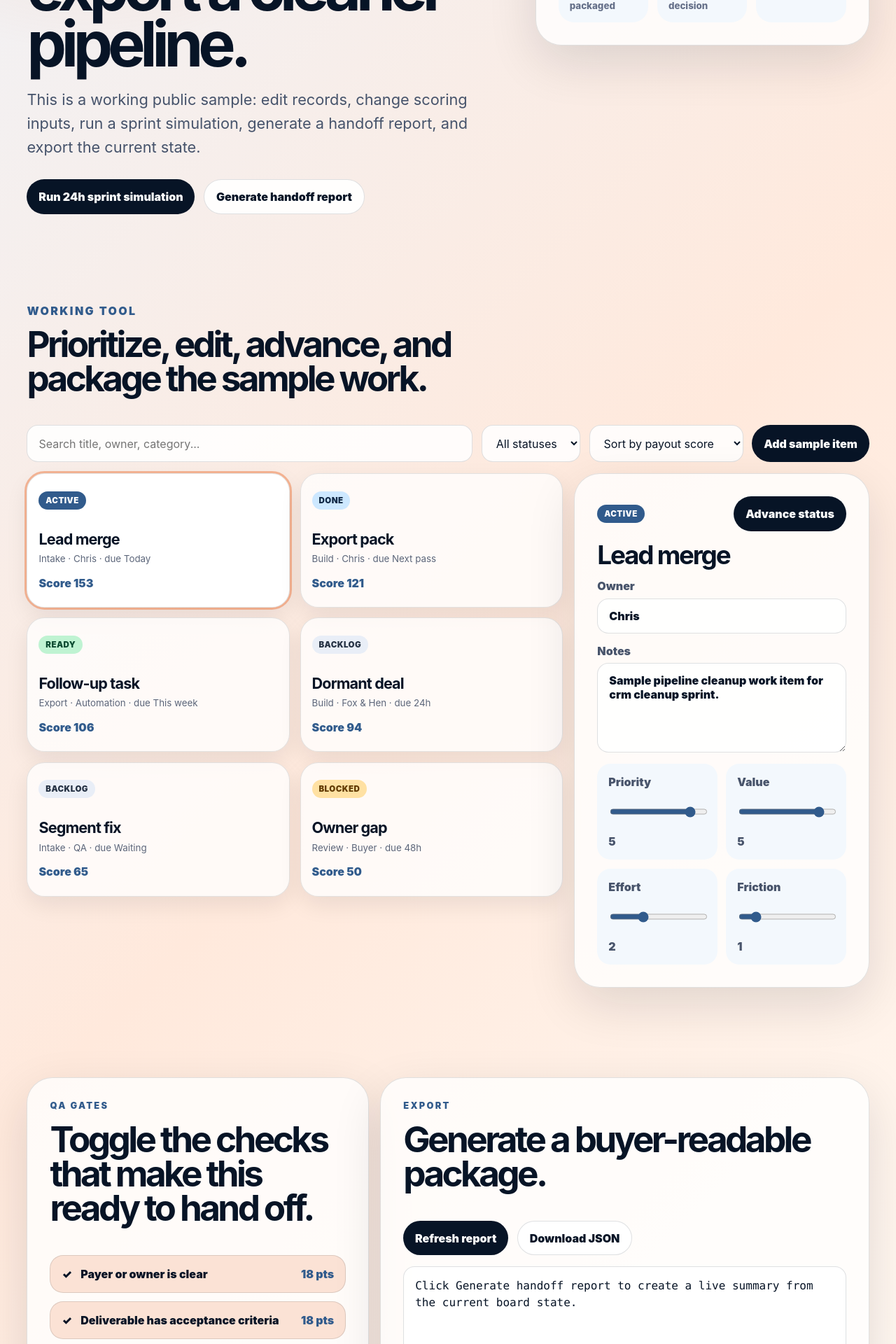
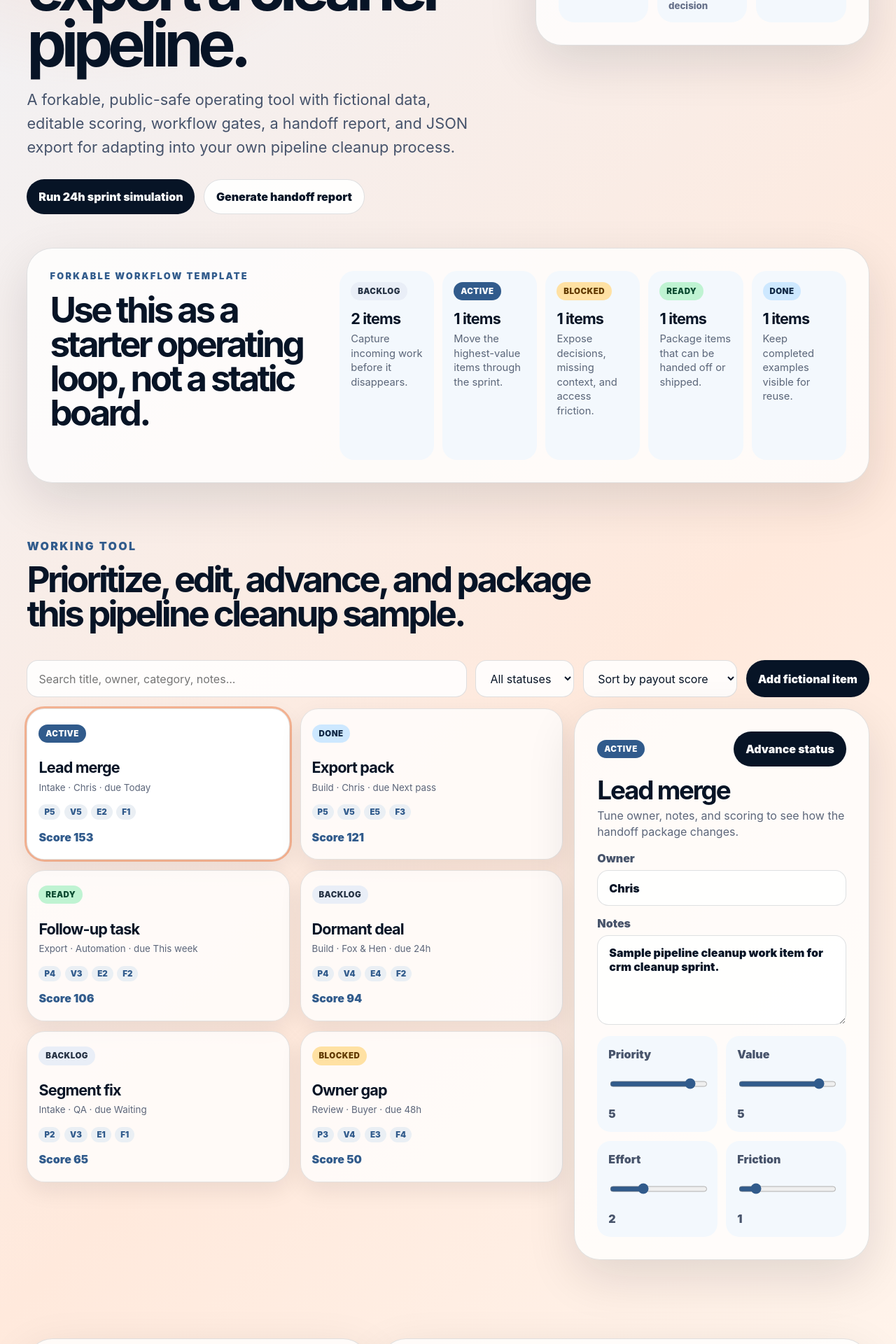
Before and after one commit to foxandhenllc/foxhen-mini-crm-rescue, a React (Vite) app: page / in a window 1280 px wide. Shown: the part 700-2620 px from the top of the page at 70% size. Built offline with nearby package versions, Linux system fonts and the light colour scheme.

Commit message:
Strengthen public showcase workflow demo

```diff
--- a/src/App.tsx
+++ b/src/App.tsx
@@ -9,6 +9,14 @@ const statusLabels: Record<ItemStatus, string> = {
   blocked: "Blocked",
   ready: "Ready",
   done: "Done",
+};
+
+const stageCopy: Record<ItemStatus, string> = {
+  backlog: "Capture incoming work before it disappears.",
+  active: "Move the highest-value items through the sprint.",
+  blocked: "Expose decisions, missing context, and access friction.",
+  ready: "Package items that can be handed off or shipped.",
+  done: "Keep completed examples visible for reuse.",
 };
 
 function scoreItem(item: WorkItem) {
@@ -77,7 +85,7 @@ function App() {
       friction: 2,
       value: 4,
       due: "24h",
-      notes: "New sample item added from the live demo.",
+      notes: `New fictional ${sample.serviceLine.toLowerCase()} item added from the live demo.`,
     };
     setItems((current) => [item, ...current]);
     setSelectedId(item.id);
@@ -102,20 +110,24 @@ function App() {
   function generateReport() {
     const lines = [
       `${sample.title} handoff report`,
+      `Workflow: ${sample.serviceLine}`,
       `Readiness: ${readiness}%`,
-      `Top item: ${topItem.title} (${statusLabels[topItem.status]})`,
+      `Best next move: ${topItem.title} (${statusLabels[topItem.status]}, score ${scoreItem(topItem)})`,
       "",
       "Prioritized work:",
-      ...filteredItems.slice(0, 5).map((item, index) => `${index + 1}. ${item.title} — score ${scoreItem(item)}, owner ${item.owner}, due ${item.due}`),
+      ...filteredItems.slice(0, 5).map((item, index) => `${index + 1}. ${item.title} — ${item.category}, owner ${item.owner}, due ${item.due}, score ${scoreItem(item)}`),
       "",
-      "Open checks:",
-      ...checks.filter((check) => !check.passed).map((check) => `- ${check.label}`),
+      "Quality gates still open:",
+      ...(checks.filter((check) => !check.passed).map((check) => `- ${check.label}`).length ? checks.filter((check) => !check.passed).map((check) => `- ${check.label}`) : ["- None"]),
+      "",
+      "Fork notes:",
+      ...sample.deliverables.map((deliverable) => `- Keep: ${deliverable}`),
     ];
     setReport(lines.join("\n"));
   }
 
   function downloadJson() {
-    const payload = JSON.stringify({ generatedAt: new Date().toISOString(), readiness, items, checks }, null, 2);
+    const payload = JSON.stringify({ generatedAt: new Date().toISOString(), readiness, workflow: sample.serviceLine, items, checks, deliverables: sample.deliverables }, null, 2);
     const url = URL.createObjectURL(new Blob([payload], { type: "application/json" }));
     const link = document.createElement("a");
     link.href = url;
@@ -136,8 +148,9 @@ function App() {
         </a>
         <nav>
           <a href="#board">Board</a>
+          <a href="#template">Workflow</a>
           <a href="#inspector">Inspector</a>
-          <a className="nav-button" href={sample.repositoryUrl}>Repository</a>
+          <a className="nav-button" href={sample.repositoryUrl}>Fork repo</a>
         </nav>
       </header>
 
@@ -146,7 +159,7 @@ function App() {
           <div>
             <p className="service-line">{sample.serviceLine}</p>
             <h1>{sample.description}</h1>
-            <p className="lede">This is a working public sample: edit records, change scoring inputs, run a sprint simulation, generate a handoff report, and export the current state.</p>
+            <p className="lede">A forkable, public-safe operating tool with fictional data, editable scoring, workflow gates, a handoff report, and JSON export for adapting into your own {sample.subtitle} process.</p>
             <div className="hero-actions">
               <button type="button" className="primary-action" onClick={runSprintSimulation}>Run 24h sprint simulation</button>
               <button type="button" className="secondary-action" onClick={generateReport}>Generate handoff report</button>
@@ -159,21 +172,37 @@ function App() {
             </div>
             <div className="meter"><span style={{ width: `${readiness}%` }} /></div>
             <div className="metric-grid">
-              <article><span>Ready/done</span><strong>{readyCount}</strong><small>items packaged</small></article>
+              <article><span>Packaged</span><strong>{readyCount}</strong><small>ready or done</small></article>
               <article><span>Blocked</span><strong>{blockedCount}</strong><small>needs decision</small></article>
-              <article><span>Top score</span><strong>{scoreItem(topItem)}</strong><small>{topItem.title}</small></article>
+              <article><span>Best next</span><strong>{scoreItem(topItem)}</strong><small>{topItem.title}</small></article>
             </div>
           </aside>
+        </section>
+
+        <section id="template" className="template-strip">
+          <div>
+            <p className="service-line">Forkable workflow template</p>
+            <h2>Use this as a starter operating loop, not a static board.</h2>
+          </div>
+          <div className="stage-grid">
+            {statusOrder.map((status) => (
+              <article key={status}>
+                <span className={`status ${status}`}>{statusLabels[status]}</span>
+                <strong>{items.filter((item) => item.status === status).length} items</strong>
+                <p>{stageCopy[status]}</p>
+              </article>
+            ))}
+          </div>
         </section>
 
         <section id="board" className="board-layout">
           <div className="section-heading">
             <p>Working tool</p>
-            <h2>Prioritize, edit, advance, and package the sample work.</h2>
+            <h2>Prioritize, edit, advance, and package this {sample.subtitle} sample.</h2>
           </div>
 
           <div className="controls">
-            <input aria-label="Search work items" value={query} onChange={(event) => setQuery(event.target.value)} placeholder="Search title, owner, category..." />
+            <input aria-label="Search work items" value={query} onChange={(event) => setQuery(event.target.value)} placeholder="Search title, owner, category, notes..." />
             <select value={statusFilter} onChange={(event) => setStatusFilter(event.target.value as ItemStatus | "all")}>
               <option value="all">All statuses</option>
               {statusOrder.map((status) => <option key={status} value={status}>{statusLabels[status]}</option>)}
@@ -183,7 +212,7 @@ function App() {
               <option value="effort">Sort by fastest effort</option>
               <option value="friction">Sort by lowest friction</option>
             </select>
-            <button type="button" onClick={addWorkItem}>Add sample item</button>
+            <button type="button" onClick={addWorkItem}>Add fictional item</button>
           </div>
 
           <div className="work-grid">
@@ -193,6 +222,7 @@ function App() {
                   <span className={`status ${item.status}`}>{statusLabels[item.status]}</span>
                   <strong>{item.title}</strong>
                   <small>{item.category} · {item.owner} · due {item.due}</small>
+                  <div className="score-row"><span>P{item.priority}</span><span>V{item.value}</span><span>E{item.effort}</span><span>F{item.friction}</span></div>
                   <em>Score {scoreItem(item)}</em>
                 </button>
               ))}
@@ -204,6 +234,7 @@ function App() {
                 <button type="button" onClick={() => advanceItem(selected.id)}>Advance status</button>
               </div>
               <h3>{selected.title}</h3>
+              <p className="inspector-note">Tune owner, notes, and scoring to see how the handoff package changes.</p>
               <label>Owner<input value={selected.owner} onChange={(event) => updateItem(selected.id, { owner: event.target.value })} /></label>
               <label>Notes<textarea value={selected.notes} onChange={(event) => updateItem(selected.id, { notes: event.target.value })} /></label>
               <div className="slider-grid">
@@ -221,7 +252,7 @@ function App() {
         <section className="package-grid">
           <div className="checklist-card">
             <p className="service-line">QA gates</p>
-            <h2>Toggle the checks that make this ready to hand off.</h2>
+            <h2>Toggle the checks that make this workflow ready to reuse.</h2>
             <div className="check-list">
               {checks.map((check) => (
                 <button key={check.id} type="button" className={check.passed ? "check passed" : "check"} onClick={() => toggleCheck(check.id)}>
@@ -236,6 +267,9 @@ function App() {
           <div className="report-card">
             <p className="service-line">Export</p>
             <h2>Generate a buyer-readable package.</h2>
+            <ul className="deliverable-list">
+              {sample.deliverables.map((deliverable) => <li key={deliverable}>{deliverable}</li>)}
+            </ul>
             <div className="hero-actions">
               <button type="button" className="primary-action" onClick={generateReport}>Refresh report</button>
               <button type="button" className="secondary-action" onClick={downloadJson}>Download JSON</button>
--- a/src/data.ts
+++ b/src/data.ts
@@ -130,40 +130,40 @@ export const sample: {
   ],
   "checks": [
       {
-      "id": "payer",
-      "label": "Payer or owner is clear",
+          "id": "owner",
+          "label": "Lead owner and next step are clear",
           "passed": true,
           "weight": 18
       },
       {
-      "id": "deliverable",
-      "label": "Deliverable has acceptance criteria",
+          "id": "criteria",
+          "label": "Cleanup rule or merge decision is written",
           "passed": true,
           "weight": 18
       },
       {
-      "id": "friction",
-      "label": "Account/access friction is documented",
+          "id": "data",
+          "label": "Missing contact/data friction is documented",
           "passed": false,
           "weight": 14
       },
       {
           "id": "handoff",
-      "label": "Handoff package is generated",
+          "label": "Pipeline cleanup export is generated",
           "passed": false,
           "weight": 16
       },
       {
           "id": "reuse",
-      "label": "Repeatable pipeline note exists",
+          "label": "Repeatable CRM hygiene note exists",
           "passed": true,
           "weight": 12
       }
   ],
   "deliverables": [
-    "Ranked board",
-    "Editable item inspector",
-    "Readiness checklist",
-    "Exportable handoff report"
+      "Ranked CRM cleanup queue",
+      "Editable lead/deal inspector",
+      "Pipeline hygiene checklist",
+      "Exportable cleanup packet"
   ]
 };
--- a/src/styles.css
+++ b/src/styles.css
@@ -33,16 +33,16 @@ nav { display: flex; align-items: center; gap: .5rem; flex-wrap: wrap; justify-c
 nav a { padding: .8rem 1rem; border-radius: 999px; font-weight: 900; color: #2f3b51; }
 nav .nav-button { color: white; background: var(--ink); box-shadow: 0 12px 30px rgba(7,18,31,.2); }
 main { width: min(94vw, 1380px); margin: 0 auto; }
-.hero { min-height: 740px; display: grid; grid-template-columns: minmax(0,1fr) minmax(420px,.72fr); gap: clamp(2rem,5vw,5rem); align-items: center; padding: 8rem 0 4rem; }
+.hero { min-height: 700px; display: grid; grid-template-columns: minmax(0,1fr) minmax(420px,.72fr); gap: clamp(2rem,5vw,5rem); align-items: center; padding: 8rem 0 3rem; }
 .service-line { margin: 0 0 1rem; color: var(--accent); font-size: .8rem; font-weight: 950; letter-spacing: .18em; text-transform: uppercase; }
 h1, h2, h3, p { margin-top: 0; }
-h1 { margin-bottom: 1.4rem; font-size: clamp(3rem,7vw,6.7rem); line-height: .9; letter-spacing: -.08em; }
-.lede { max-width: 760px; color: #46536b; font-size: clamp(1.15rem,1.7vw,1.55rem); line-height: 1.55; }
+h1 { margin-bottom: 1.4rem; font-size: clamp(3rem,7vw,6.4rem); line-height: .9; letter-spacing: -.08em; }
+.lede { max-width: 780px; color: #46536b; font-size: clamp(1.15rem,1.7vw,1.5rem); line-height: 1.55; }
 .hero-actions { display: flex; flex-wrap: wrap; gap: .8rem; margin: 1.8rem 0 0; }
 .primary-action, .secondary-action, .controls button, .inspector button { min-height: 3.1rem; border: 0; border-radius: 999px; padding: 0 1.05rem; cursor: pointer; font-weight: 950; }
 .primary-action, .controls button, .inspector button { color: white; background: var(--ink); }
 .secondary-action { color: var(--ink); border: 1px solid rgba(7,18,31,.13); background: rgba(255,255,255,.9); }
-.score-console, .inspector, .checklist-card, .report-card {
+.score-console, .inspector, .checklist-card, .report-card, .template-strip {
   border: 1px solid rgba(7,18,31,.12); border-radius: 2.3rem; background: rgba(255,255,255,.78);
   box-shadow: 0 24px 70px rgba(7,18,31,.12); padding: clamp(1.2rem,3vw,2rem);
 }
@@ -55,10 +55,15 @@ h1 { margin-bottom: 1.4rem; font-size: clamp(3rem,7vw,6.7rem); line-height: .9;
 .metric-grid article { min-height: 8rem; border-radius: 1.4rem; background: color-mix(in srgb, var(--soft) 65%, white); padding: 1rem; }
 .metric-grid span, .metric-grid small { display: block; color: #657089; font-weight: 800; }
 .metric-grid strong { display: block; margin: .5rem 0 .2rem; font-size: 2.3rem; letter-spacing: -.06em; }
-.board-layout, .package-grid { padding: 4rem 0; }
-.section-heading { max-width: 780px; margin-bottom: 1.2rem; }
+.template-strip { display: grid; grid-template-columns: .55fr 1fr; gap: 1rem; margin: 0 0 2rem; }
+.template-strip h2, .section-heading h2, .package-grid h2 { font-size: clamp(2rem,4vw,4rem); line-height: .96; letter-spacing: -.07em; }
+.stage-grid { display: grid; grid-template-columns: repeat(5, minmax(0,1fr)); gap: .75rem; }
+.stage-grid article { border-radius: 1.3rem; padding: 1rem; background: color-mix(in srgb, var(--soft) 68%, white); }
+.stage-grid strong { display: block; margin: .85rem 0 .35rem; font-size: 1.35rem; letter-spacing: -.04em; }
+.stage-grid p { margin: 0; color: #5b6679; font-size: .92rem; line-height: 1.4; }
+.board-layout, .package-grid { padding: 3rem 0 4rem; }
+.section-heading { max-width: 820px; margin-bottom: 1.2rem; }
 .section-heading p { margin: 0 0 .8rem; color: var(--accent); font-weight: 950; letter-spacing: .15em; text-transform: uppercase; }
-.section-heading h2, .package-grid h2 { font-size: clamp(2rem,4vw,4.2rem); line-height: .96; letter-spacing: -.07em; }
 .controls { display: grid; grid-template-columns: minmax(240px,1fr) auto auto auto; gap: .8rem; margin-bottom: 1rem; }
 .controls input, .controls select, .inspector input, .inspector textarea, .report-output {
   width: 100%; border: 1px solid rgba(7,18,31,.13); border-radius: 1rem; background: rgba(255,255,255,.86); color: var(--ink); padding: .9rem 1rem; outline: none;
@@ -66,14 +71,16 @@ h1 { margin-bottom: 1.4rem; font-size: clamp(3rem,7vw,6.7rem); line-height: .9;
 .work-grid { display: grid; grid-template-columns: minmax(0,1fr) minmax(380px,.55fr); gap: 1rem; align-items: start; }
 .item-list { display: grid; grid-template-columns: repeat(2,minmax(0,1fr)); gap: .9rem; }
 .item-card {
-  min-height: 12rem; border: 1px solid rgba(7,18,31,.11); border-radius: 1.6rem; padding: 1rem; text-align: left; cursor: pointer;
+  min-height: 13.5rem; border: 1px solid rgba(7,18,31,.11); border-radius: 1.6rem; padding: 1rem; text-align: left; cursor: pointer;
   background: rgba(255,255,255,.76); box-shadow: 0 12px 32px rgba(7,18,31,.08); color: var(--ink);
 }
 .item-card.selected { outline: 3px solid color-mix(in srgb, var(--accent-2) 58%, transparent); background: white; }
 .item-card strong, .item-card small, .item-card em { display: block; }
-.item-card strong { margin: 1.8rem 0 .4rem; font-size: 1.35rem; letter-spacing: -.04em; }
+.item-card strong { margin: 1.4rem 0 .4rem; font-size: 1.35rem; letter-spacing: -.04em; }
 .item-card small { color: #5c667a; line-height: 1.45; }
 .item-card em { margin-top: .9rem; color: var(--accent); font-style: normal; font-weight: 950; }
+.score-row { display: flex; flex-wrap: wrap; gap: .35rem; margin-top: .9rem; }
+.score-row span { border-radius: 999px; background: color-mix(in srgb, var(--accent) 10%, white); color: var(--accent); padding: .25rem .5rem; font-size: .72rem; font-weight: 950; }
 .status { display: inline-flex; border-radius: 999px; padding: .38rem .62rem; font-size: .72rem; font-weight: 950; letter-spacing: .04em; text-transform: uppercase; }
 .status.backlog { color: #263244; background: #e9eef7; }
 .status.active { color: white; background: var(--accent); }
@@ -82,7 +89,8 @@ h1 { margin-bottom: 1.4rem; font-size: clamp(3rem,7vw,6.7rem); line-height: .9;
 .status.done { color: #112946; background: #cde8ff; }
 .inspector { position: sticky; top: 7rem; }
 .inspector-header { display: flex; align-items: center; justify-content: space-between; gap: 1rem; }
-.inspector h3 { margin: 1rem 0; font-size: 2.3rem; line-height: 1; letter-spacing: -.06em; }
+.inspector h3 { margin: 1rem 0 .4rem; font-size: 2.3rem; line-height: 1; letter-spacing: -.06em; }
+.inspector-note { color: #5c667a; line-height: 1.45; }
 .inspector label { display: grid; gap: .45rem; margin-top: .9rem; color: #48546b; font-weight: 900; text-transform: capitalize; }
 .inspector textarea { min-height: 8rem; resize: vertical; }
 .slider-grid { display: grid; grid-template-columns: repeat(2,1fr); gap: .8rem; margin-top: 1rem; }
@@ -93,14 +101,17 @@ input[type="range"] { accent-color: var(--accent); }
 .check { display: grid; grid-template-columns: auto 1fr auto; gap: .8rem; align-items: center; border: 1px solid rgba(7,18,31,.12); border-radius: 1.2rem; background: white; color: var(--ink); padding: 1rem; cursor: pointer; text-align: left; font-weight: 900; }
 .check.passed { background: color-mix(in srgb, var(--accent-2) 25%, white); }
 .check em { color: var(--accent); font-style: normal; }
+.deliverable-list { display: grid; grid-template-columns: repeat(2,minmax(0,1fr)); gap: .55rem; padding: 0; margin: 0; list-style: none; }
+.deliverable-list li { border-radius: 999px; background: color-mix(in srgb, var(--soft) 70%, white); padding: .65rem .85rem; font-weight: 900; color: #445069; }
 .report-output { min-height: 20rem; margin-top: 1rem; font-family: ui-monospace, SFMono-Regular, Menlo, monospace; line-height: 1.5; }
-@media (max-width: 1050px) {
-  .hero, .work-grid, .package-grid { grid-template-columns: 1fr; }
+@media (max-width: 1120px) {
+  .hero, .work-grid, .package-grid, .template-strip { grid-template-columns: 1fr; }
+  .stage-grid { grid-template-columns: repeat(2, minmax(0,1fr)); }
   .inspector { position: static; }
   .controls { grid-template-columns: 1fr 1fr; }
 }
 @media (max-width: 720px) {
   .site-header { position: relative; top: auto; transform: none; margin-top: .8rem; border-radius: 1.5rem; align-items: flex-start; }
   .hero { min-height: auto; padding-top: 3rem; }
-  .metric-grid, .item-list, .controls, .slider-grid { grid-template-columns: 1fr; }
+  .metric-grid, .item-list, .controls, .slider-grid, .stage-grid, .deliverable-list { grid-template-columns: 1fr; }
 }
```
Also changed, not shown: 2 other files (tests, documents, lock files or other folders). Lines whose indentation alone changed are shown as unchanged.
